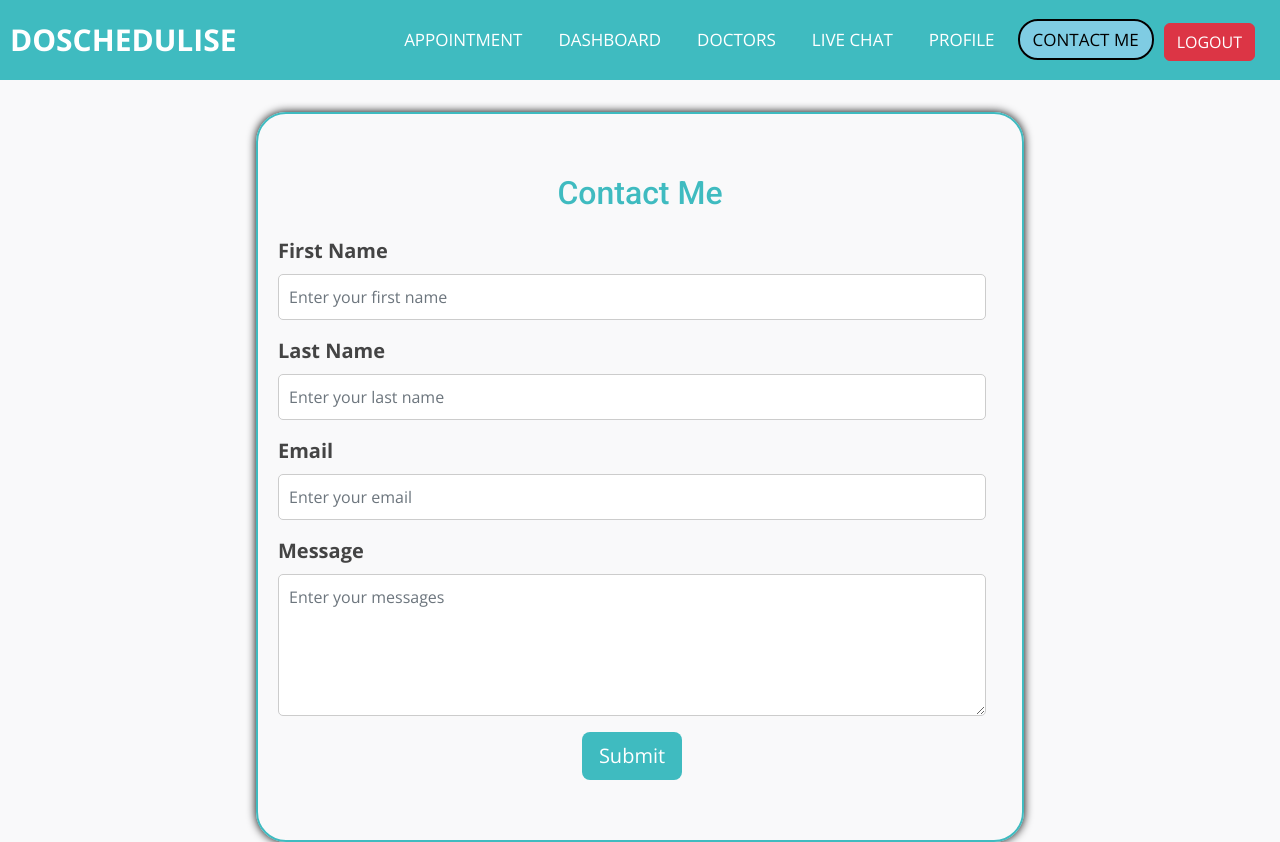
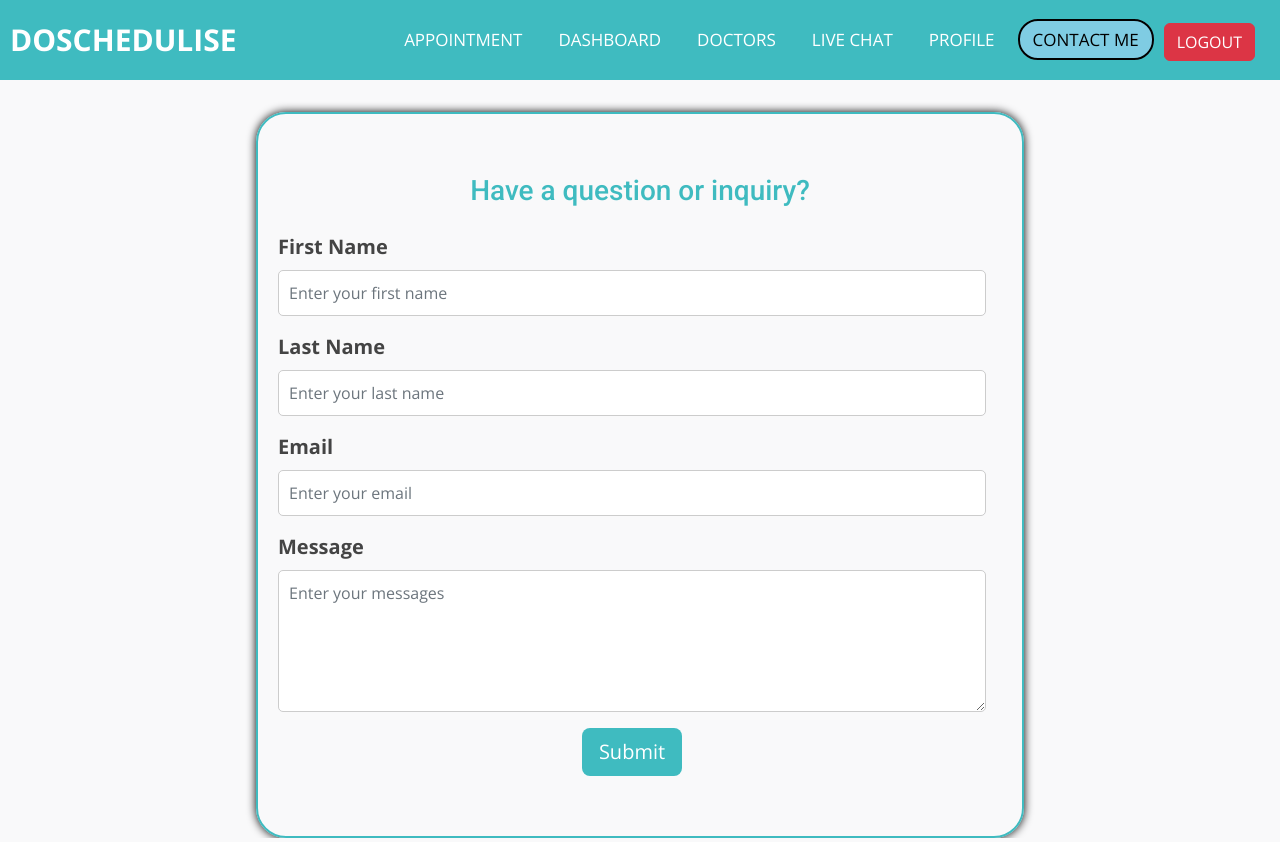
Before and after one commit to shubGupta10/DoSchedulise, a React (Vite) app in the folder frontend/: page /contactme in a window 1280 px wide. Built offline with nearby package versions, Linux system fonts and the light colour scheme.

Commit message:
Improving styles

```diff
--- a/frontend/src/components/ContactMe.jsx
+++ b/frontend/src/components/ContactMe.jsx
@@ -10,7 +10,8 @@ const ContactMe = () => {
 
       <section id="contactMe" >
         <div className="container insidediv">
-          <h2 className="text-center mb-4 fs-15 contactmetext">Contact Me</h2>
+        <h2 className="text-center mb-4 fs-3 contactmetext">Have a question or inquiry? </h2>
+          {/* <h2 className="text-center mb-5 fs-15 contactmetext">Feel free to reach out to me using the form below</h2> */}
           <form className="row g-3  min-vh-80 container" action="https://formspree.io/f/mleqwkjy" method="POST" id="myForm">
             <div className="col-12">
               <label htmlFor="firstName" className="form-label fs-5 fw-bold">First Name</label>
```
